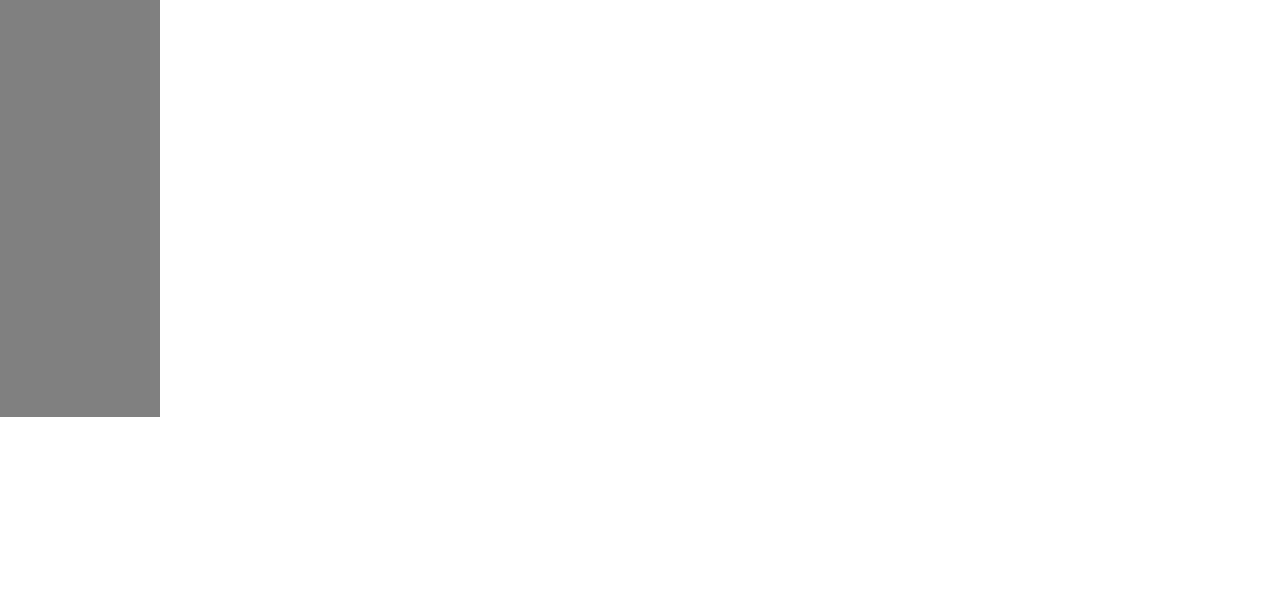
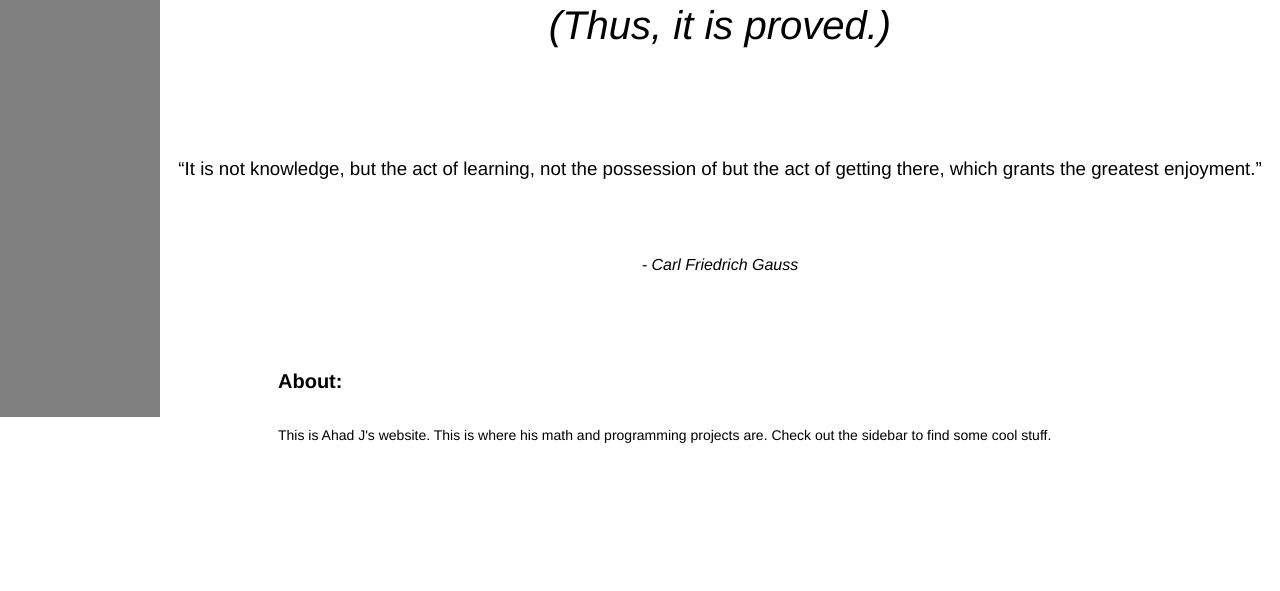
Before and after one commit to ahad-jiva/portfolio_site, a plain HTML site: page index.html in a window 1280 px wide. Shown: the part 403-994 px from the top of the page. Before the commit the page ends 800 px from the top, so only its background shows below. Drawn offline with Linux system fonts and the light colour scheme.

Commit message:
more text

```diff
--- a/index.html
+++ b/index.html
@@ -17,11 +17,19 @@
             Q.E.D.
         </h1>
         <h2>
-            Thus, it is proved.
+            (Thus, it is proved.)
         </h2>
+        <h3>
+            “It is not knowledge, but the act of learning, not the possession of but the act of getting there, which grants the greatest enjoyment.”
+        </h3>
+        <h4>
+            - Carl Friedrich Gauss
+        </h4>
+        <h5>
+            About:
+        </h5>
         <p>
-            This is where ill add some of the things <em>ive</em> done.
-            There will be some <strong>cool</strong> stuff here eventually.
+            This is Ahad J's website. This is where his math and programming projects are. Check out the sidebar to find some cool stuff.
         </p>
         <div class="sidenav">
             <a href="index.html">Home</a>
--- a/main.css
+++ b/main.css
@@ -1,6 +1,7 @@
 body{
     background-color: white;
     font-family: Helvetica, sans-serif;
+    white-space: pre-line;
 }
 h1{
     text-align: center;
@@ -8,6 +9,7 @@ h1{
     font-style: italic;
     padding: 0px;
     margin-bottom: 10px;
+    margin-top: 0px;
 }
 h2{
     text-align: center;
@@ -17,6 +19,27 @@ h2{
     padding: 0px;
     line-height: 0px;
     margin-top: 10px;
+}
+h3{
+  margin-top: 60px;
+  text-align: center;
+  font-weight: 10;
+}
+h4{
+  text-align: center;
+  font-weight: 40;
+  font-style: italic;
+}
+
+h5{
+  font-size: 20px;
+  margin-left: 100px;
+  margin-bottom: 0px;
+}
+p{
+  margin-top: 0px;
+  margin-left: 100px;
+  font-size: 14px;
 }
 .sidenav {
     height: 100%;
@@ -41,7 +64,7 @@ h2{
 
 
   .sidenav a:hover {
-    color: #f1f1f1;
+    color: #a4dcf5;
   }
 
 
--- a/math.css
+++ b/math.css
@@ -1,6 +1,7 @@
 body{
     background-color: white;
     font-family: Helvetica, sans-serif;
+    white-space: pre-line;
 }
 h1{
     text-align: center;
@@ -19,18 +20,18 @@ h2{
     margin-top: 10px;
 }
 .sidenav {
-    height: 100%; /* Full-height: remove this if you want "auto" height */
-    width: 160px; /* Set the width of the sidebar */
-    position: fixed; /* Fixed Sidebar (stay in place on scroll) */
-    z-index: 1; /* Stay on top */
-    top: 0; /* Stay at the top */
+  height: 100%;
+  width: 160px;
+  position: fixed;
+  z-index: 1;
+  top: 0;
   left: 0;
   background-color: gray;
-    overflow-x: hidden; /* Disable horizontal scroll */
+  overflow-x: hidden;
   padding-top: 20px;
 }
 
-  /* The navigation menu links */
+
 .sidenav a {
   padding: 6px 8px 6px 16px;
   text-decoration: none;
@@ -39,18 +40,17 @@ h2{
   display: block;
 }
 
-  /* When you mouse over the navigation links, change their color */
+
 .sidenav a:hover {
-    color: #f1f1f1;
+  color: #a4dcf5;
 }
 
-  /* Style page content */
+
   .main {
-    margin-left: 160px; /* Same as the width of the sidebar */
+    margin-left: 160px;
     padding: 0px 10px;
   }
 
-  /* On smaller screens, where height is less than 450px, change the style of the sidebar (less padding and a smaller font size) */
   @media screen and (max-height: 450px) {
     .sidenav {padding-top: 15px;}
     .sidenav a {font-size: 18px;}
```
Also changed, not shown: math.html (+1 -1 lines). Lines whose indentation alone changed are shown as unchanged.
